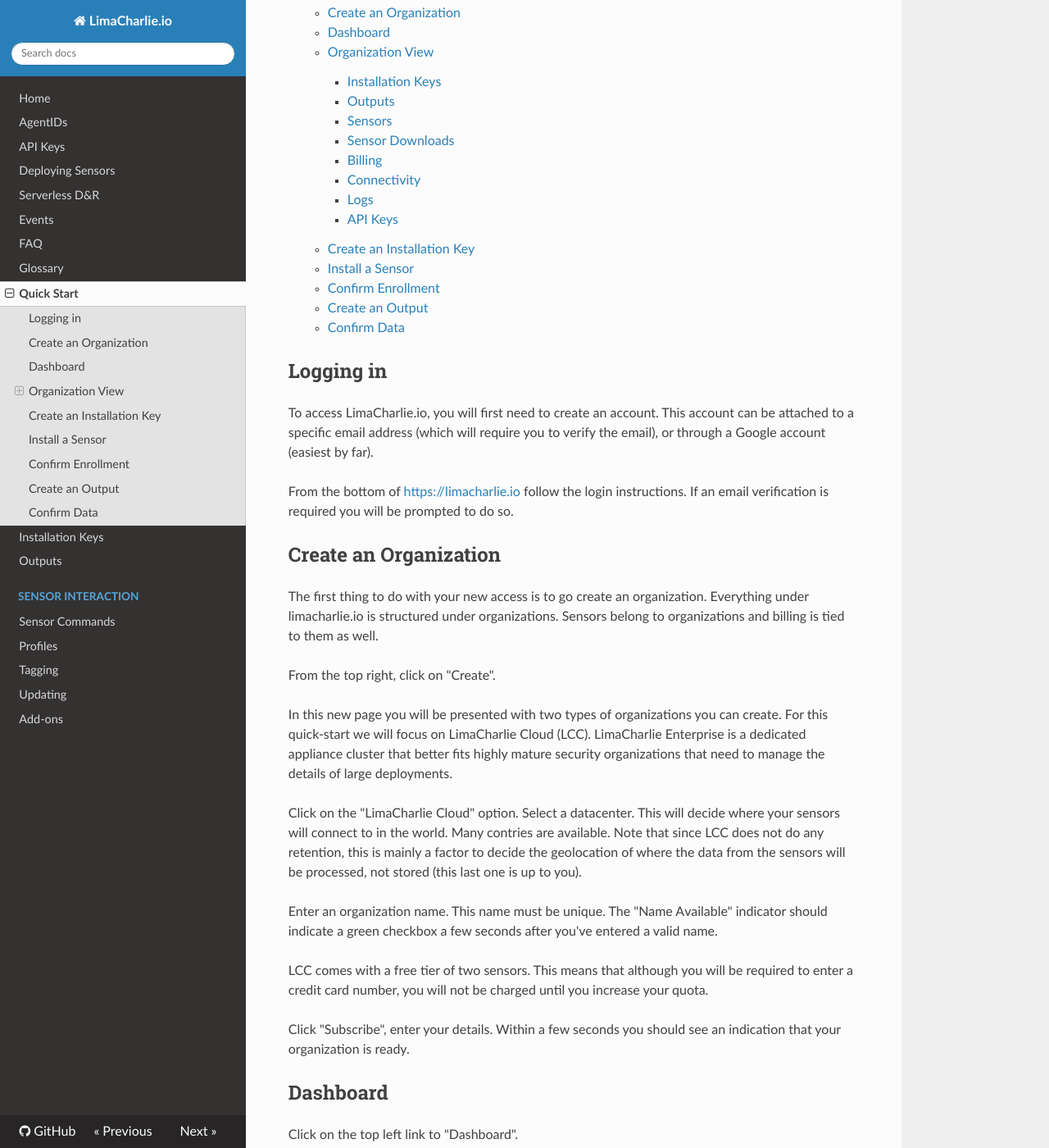
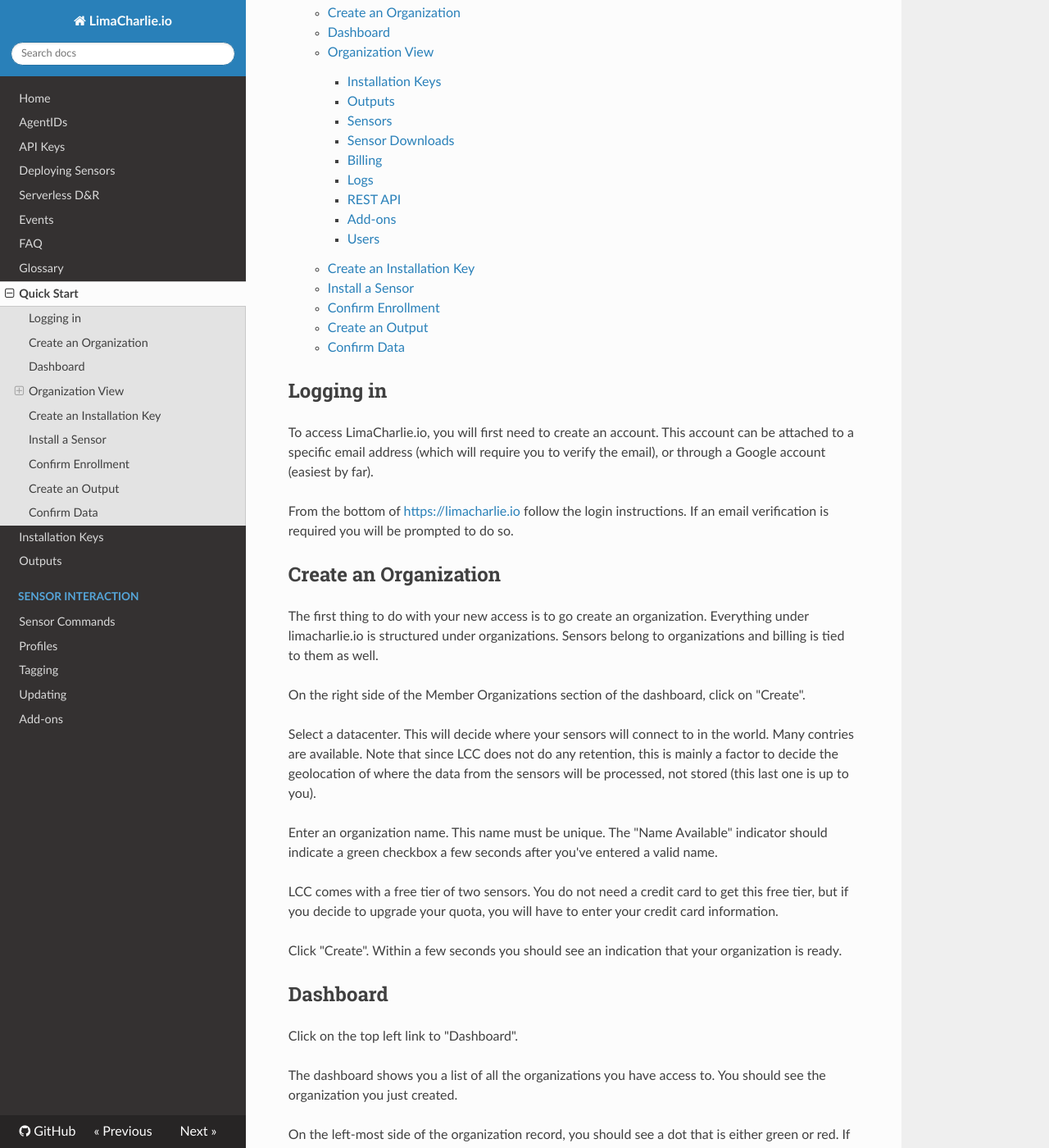
Before and after one commit to refractionPOINT/lce_doc, an MkDocs documentation site: the page built from docs/lcc_quick_start.md, in a window 1280 px wide and 1400 px high, scrolled down 216 px. Shown: the whole window at 82% size. Built offline with MkDocs 1.6.1, drawn with Linux system fonts in a browser that asks for light colours; nearby versions of some CDN libraries; old or Windows-style settings are respelled for this version of MkDocs; some of the changed text lies outside the part shown.

Commit message:
Fixes to links.

````diff
--- a/docs/lcc_quick_start.md
+++ b/docs/lcc_quick_start.md
@@ -13,23 +13,19 @@ verification is required you will be prompted to do so.
 The first thing to do with your new access is to go create an organization. Everything under limacharlie.io is structured
 under organizations. Sensors belong to organizations and billing is tied to them as well.
 
-From the top right, click on "Create".
+On the right side of the Member Organizations section of the dashboard, click on "Create".
 
-In this new page you will be presented with two types of organizations you can create. For this quick-start we will
-focus on LimaCharlie Cloud (LCC). LimaCharlie Enterprise is a dedicated appliance cluster that better fits highly
-mature security organizations that need to manage the details of large deployments.
-
-Click on the "LimaCharlie Cloud" option. Select a datacenter. This will decide where your sensors will connect to in
+Select a datacenter. This will decide where your sensors will connect to in
 the world. Many contries are available. Note that since LCC does not do any retention, this is mainly a factor
 to decide the geolocation of where the data from the sensors will be processed, not stored (this last one is up to you).
 
 Enter an organization name. This name must be unique. The "Name Available" indicator should indicate a green checkbox
 a few seconds after you've entered a valid name.
 
-LCC comes with a free tier of two sensors. This means that although you will be required to enter a credit card number,
-you will not be charged until you increase your quota.
+LCC comes with a free tier of two sensors. You do not need a credit card to get this free tier, but
+if you decide to upgrade your quota, you will have to enter your credit card information.
 
-Click "Subscribe", enter your details. Within a few seconds you should see an indication that your organization is ready.
+Click "Create". Within a few seconds you should see an indication that your organization is ready.
 
 ## Dashboard
 Click on the top left link to "Dashboard".
@@ -68,12 +64,6 @@ sensor quota to, say 20, you would simply enter "20" in the line beside the "REQ
 the new price you will be paying monthly will appear to the right. If you then click on the "REQUEST QUOTA" button, you
 should get an indication of the new quota getting reflected within a few seconds.
 
-### Connectivity
-This is a link to the REST interface that you can use to integrate in your infrastructure. Clicking on the link will
-bring you to the documentation. The obfuscated JWT token can be used for the API as a bearer token. Do note that the
-JWT current has a short lifespan and is limited in scope. As we grow, more scope will become available and longer
-expiry tokens will be available.
-
 ### Logs
 This is a central location where you can find all the relevant logs. The management logs are generated by limacharlie.io
 and report activity at an account and organization level. Who requested quota, gained access to the organization, billing etc.
@@ -83,8 +73,14 @@ The error log reports errors generated by various components of LimaCharlie, lik
 Finally the audit logs are LimaCharlie internal logs about things like creation of new installation keys, deletion of sensors
 or commands sent to sensors.
 
-### API Keys
+### REST API
 Described in more details [here](api_keys.md).
+
+### Add-ons
+This is where you can subscribe to optional capabilities from the marketplace and view currently active add-on subscriptions.
+
+### Users
+Here you can manage which users have access to your organization in limacharlie.io.
 
 ## Create an Installation Key
 Now that we got our bearings, let's move ahead. Click on the "+" for Installation Keys. The popup will ask you
@@ -105,14 +101,14 @@ On the computer where you want to install the sensor, download the installer. Fo
 
 ```wget --content-disposition https://limacharlie.io/get/linux/64```
 
-Each platform may have small subtleties, you should have a look at the [detailed instructions](https://refractionpoint.github.io/lce_doc/deploy_sensor.html).
+Each platform may have small subtleties, you should have a look at the [detailed instructions](deploy_sensor.md).
 
 For the purpose of this quick-start, we will simply install the sensor on a Linux server without persistence (the sensor will not
 install permanently on the computer).
 
 Once you've downloaded the sensor via `wget`, you need to make it executable: `chmod +x ./lc_linux_64`.
 
-Then we run the installer as `root` with the `-d <installation key>` argument (where <installation key> is the key copied from clipboard
+Then we run the installer as `root` with the `-d <installation key>` argument (where `<installation key>` is the key copied from clipboard
 in the last step above). It should look like this: `sudo ./lc_linux_64 -d AAAABgAAAQ4HAAABJjCCASIwDQYJ.......`. Press enter, you
 should see some output to standard out on the command line.
 
@@ -150,7 +146,7 @@ A good, safe recommendation for output would be using SFTP.
 For a basic setup, creating a Ubuntu server with SFTP in a cloud provider such as Google Cloud or Digital Ocean, along with
 a Splunk Free version does a great job.
 
-Some more documentation on Output can be found [here](https://refractionpoint.github.io/lce_doc/outputs.html). More tutorials
+Some more documentation on Output can be found [here](outputs.md). More tutorials
 and apps for Splunk and ELK will become available shortly.
 
 For the purpose of this quick start, we recommend you use the [installation script](install_simple_splunk.sh) that
@@ -169,5 +165,5 @@ after a few minutes.
 That's it, you're now ready to start adding more sensors!
 
 You can also have a look at the [REST Documentation](https://api.limacharlie.io/static/swagger/) including the various
-[commands you can send to a sensor](https://refractionpoint.github.io/lce_doc/sensor_commands.html). Some commands may not
+[commands you can send to a sensor](sensor_commands.md). Some commands may not
 yet be available in LimaCharlie Cloud (although they are in LimaCharlie Enterprise).
````
Also changed, not shown: docs/deploy_sensor.md (+6 -5 lines).
